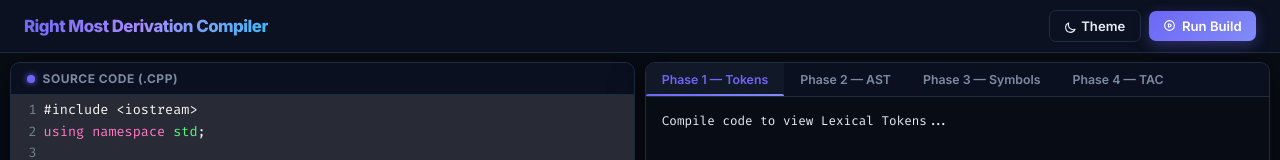
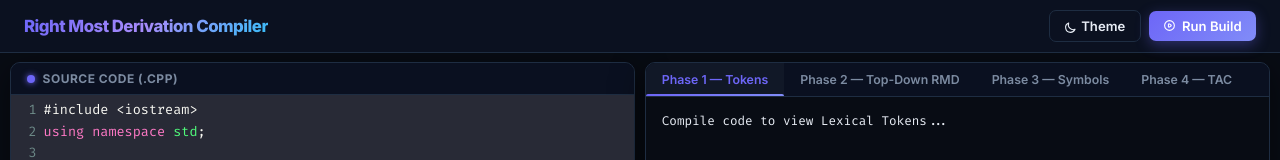
Before and after one commit to ahmedib395/cpp-compiler-project, a plain HTML site: page index.html in a window 1280 px wide. Shown: the top 160 px of the page. Drawn offline with nearby package versions, Linux system fonts and the light colour scheme.

Commit message:
Update Phase 2 tab label in index.html

```diff
--- a/index.html
+++ b/index.html
@@ -534,7 +534,7 @@ int main() {
         <div class="pane" id="phasesPanel">
             <div class="tabs">
                 <button class="tab-btn active" data-target="phase1" id="tab1">Phase 1 — Tokens</button>
-                <button class="tab-btn" data-target="phase2" id="tab2">Phase 2 — AST</button>
+                <button class="tab-btn" data-target="phase2" id="tab2">Phase 2 — Top-Down RMD</button>
                 <button class="tab-btn" data-target="phase3" id="tab3">Phase 3 — Symbols</button>
                 <button class="tab-btn" data-target="phase4" id="tab4">Phase 4 — TAC</button>
             </div>
```
